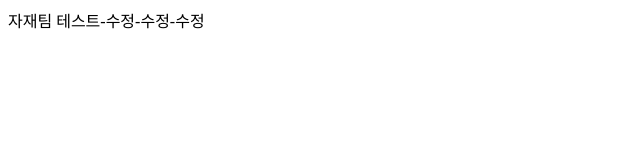
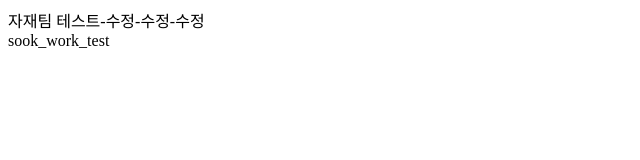
Before and after one commit to sookidak/depart01, a plain HTML site: page index.html in a window 1280 px wide. Shown: the whole page, without its empty margins (0-640 px from the left). Drawn offline with Linux system fonts and the light colour scheme.

Commit message:
sook test

```diff
--- a/index.html
+++ b/index.html
@@ -6,6 +6,7 @@
 </head>
 
 <body>
-자재팀 테스트-수정-수정-수정
+자재팀 테스트-수정-수정-수정<br>
+sook_work_test
 </body>
 </html>
```
